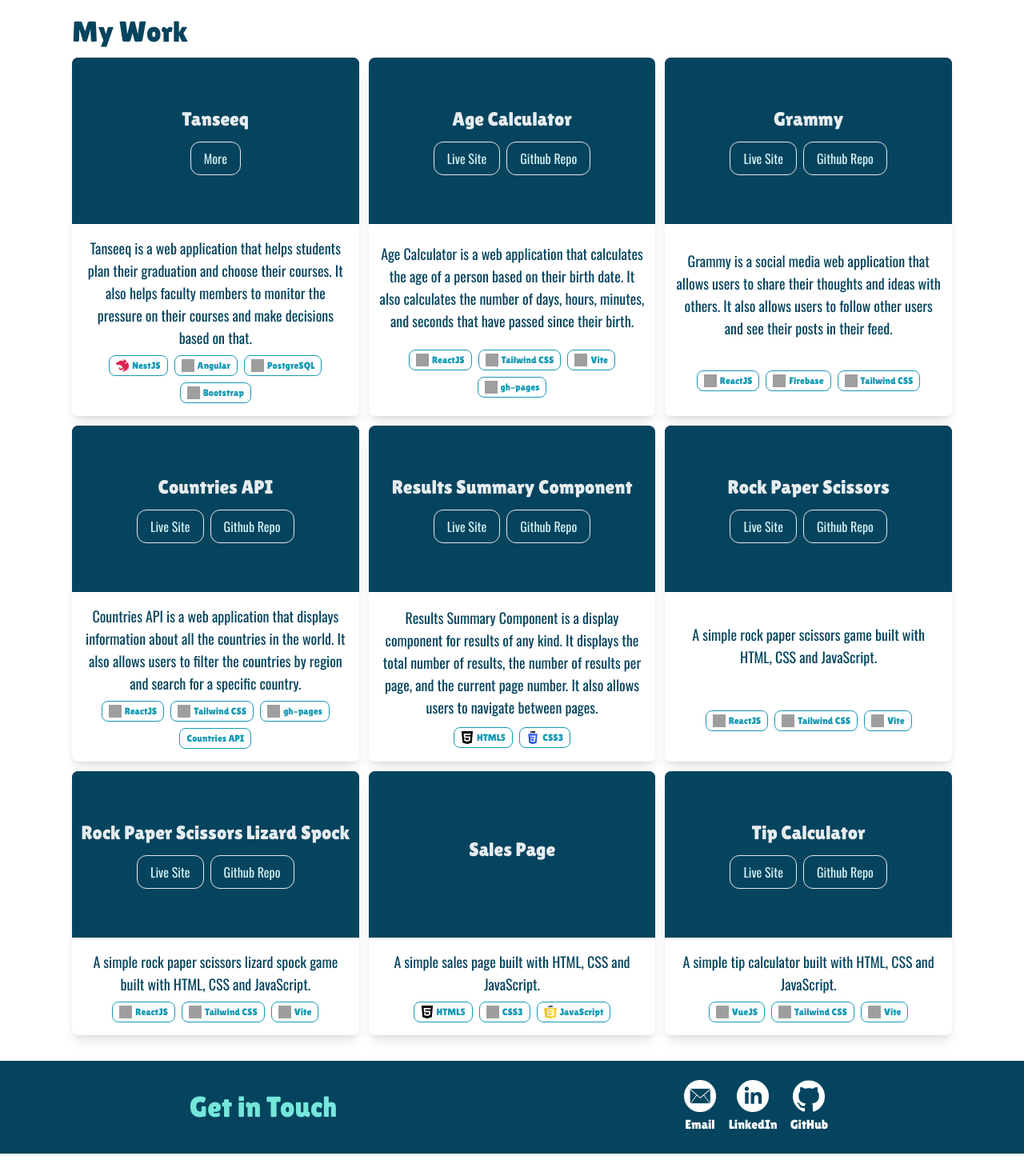
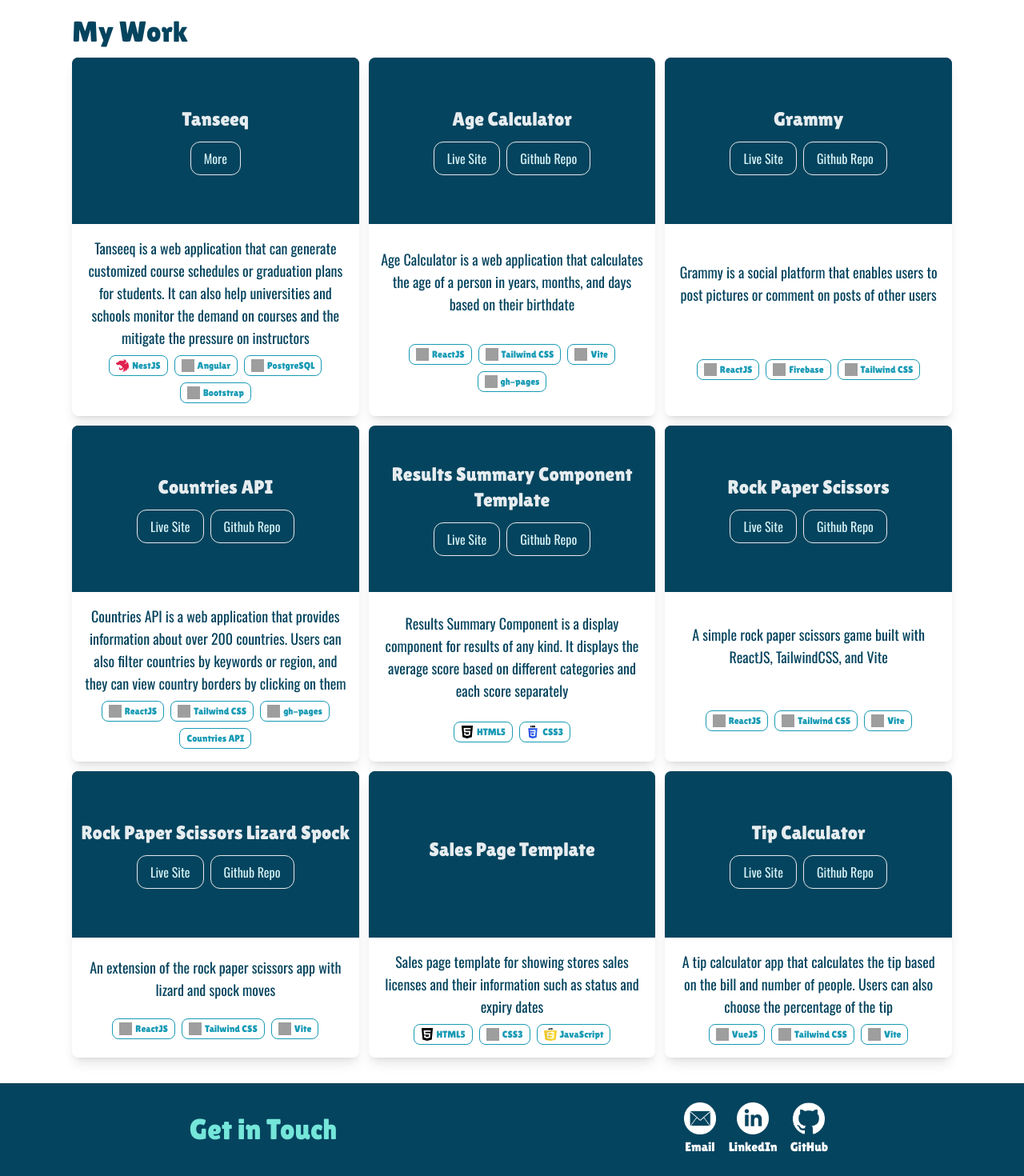
Before and after one commit to Yazeed-Idris/yazeed-idris-portfolio, a React (Vite) app: page / in a window 1280 px wide. Shown: the part 1080-2550 px from the top of the page at 80% size. Before the commit the page ends 2522 px from the top, so only its background shows below. Built offline with nearby package versions, Linux system fonts and the light colour scheme; grey boxes are pictures that could not be loaded.

Commit message:
- Changed project descriptions and data

```diff
--- a/src/data/data.js
+++ b/src/data/data.js
@@ -150,7 +150,7 @@ export const data ={
                 "./projects_assets/tanseeq/Generate New Plan.png",
                 "./projects_assets/tanseeq/Generated Plan (edit).png"
             ],
-            description: "Tanseeq is a web application that helps students plan their graduation and choose their courses. It also helps faculty members to monitor the pressure on their courses and make decisions based on that.",
+            description: "Tanseeq is a web application that can generate customized course schedules or graduation plans for students. It can also help universities and schools monitor the demand on courses and the mitigate the pressure on instructors",
             more_link: "https://docs.google.com/presentation/d/1yKt9N3Jw3c3S5lC8Ec9elELolN-5YyDt/edit?usp=share_link&ouid=101325767605015031540&rtpof=true&sd=true",
             used_technologies: [
                 {
@@ -182,7 +182,7 @@ export const data ={
                 "./projects_assets/age-calculator-app/desktop-view.png",
                 "./projects_assets/age-calculator-app/mobile-view.png"
             ],
-            description: "Age Calculator is a web application that calculates the age of a person based on their birth date. It also calculates the number of days, hours, minutes, and seconds that have passed since their birth.",
+            description: "Age Calculator is a web application that calculates the age of a person in years, months, and days based on their birthdate",
             live_site_link: "https://yazeed-idris.github.io/age-calculator-app",
             github_repo_link: "https://github.com/Yazeed-Idris/age-calculator-app",
             used_technologies: [
@@ -217,7 +217,7 @@ export const data ={
                 "./projects_assets/grammy/grammy signup.PNG",
                 "./projects_assets/grammy/grammy create post.PNG"
             ],
-            description: "Grammy is a social media web application that allows users to share their thoughts and ideas with others. It also allows users to follow other users and see their posts in their feed.",
+            description: "Grammy is a social platform that enables users to post pictures or comment on posts of other users",
             live_site_link: "https://yazeed-idris.github.io/grammy/",
             github_repo_link: "https://github.com/Yazeed-Idris/grammy",
             used_technologies: [
@@ -249,7 +249,7 @@ export const data ={
                 "./projects_assets/rest-countries-api/mobile-dark-main.png",
                 "./projects_assets/rest-countries-api/mobile-dark-info.png"
             ],
-            description: "Countries API is a web application that displays information about all the countries in the world. It also allows users to filter the countries by region and search for a specific country.",
+            description: "Countries API is a web application that provides information about over 200 countries. Users can also filter countries by keywords or region, and they can view country borders by clicking on them",
             live_site_link: "https://yazeed-idris.github.io/rest-countries-api-with-color-theme-switcher/",
             github_repo_link: "https://github.com/Yazeed-Idris/rest-countries-api-with-color-theme-switcher",
             used_technologies: [
@@ -275,13 +275,13 @@ export const data ={
             ]
         },
         {
-            title: "Results Summary Component",
+            title: "Results Summary Component Template",
             image_url: "./projects_assets/results-summary-component/desktop-main.png",
             image_urls: [
                 "./projects_assets/results-summary-component/desktop-main.png",
                 "./projects_assets/results-summary-component/mobile-main.png"
             ],
-            description: "Results Summary Component is a display component for results of any kind. It displays the total number of results, the number of results per page, and the current page number. It also allows users to navigate between pages.",
+            description: "Results Summary Component is a display component for results of any kind. It displays the average score based on different categories and each score separately",
             live_site_link: "https://yazeed-idris.github.io/results-summary-component/",
             github_repo_link: "https://github.com/Yazeed-Idris/results-summary-component",
             used_technologies: [
@@ -308,7 +308,7 @@ export const data ={
                 "./projects_assets/rock-paper-scissors/rock-paper-scissors-desktop-rules.png",
                 "./projects_assets/rock-paper-scissors/rock-paper-scissors-mobile-rules.png"
             ],
-            description: "A simple rock paper scissors game built with HTML, CSS and JavaScript.",
+            description: "A simple rock paper scissors game built with ReactJS, TailwindCSS, and Vite",
             live_site_link: "https://yazeed-idris.github.io/rock-paper-scissors-production/",
             github_repo_link: "https://github.com/Yazeed-Idris/rock-paper-scissors",
             used_technologies: [
@@ -340,7 +340,7 @@ export const data ={
                 "./projects_assets/rock-paper-scissors-lizard-spock/rock-paper-scissors-lizard-spock-desktop-rules.png",
                 "./projects_assets/rock-paper-scissors-lizard-spock/rock-paper-scissors-lizard-spock-mobile-rules.png"
             ],
-            description: "A simple rock paper scissors lizard spock game built with HTML, CSS and JavaScript.",
+            description: "An extension of the rock paper scissors app with lizard and spock moves",
             live_site_link: "https://yazeed-idris.github.io/rock-paper-scissors-lizard-spock-production/",
             github_repo_link: "https://github.com/Yazeed-Idris/rock-paper-scissors/tree/rock-paper-scissors-lizard-spock",
             used_technologies: [
@@ -362,13 +362,13 @@ export const data ={
             ]
         },
         {
-            title: "Sales Page",
+            title: "Sales Page Template",
             image_url: "./projects_assets/sales-demo/sales-demo-desktop.PNG",
             image_urls: [
                 "./projects_assets/sales-demo/sales-demo-desktop.PNG",
                 "./projects_assets/sales-demo/sales-demo-mobile.PNG"
             ],
-            description: "A simple sales page built with HTML, CSS and JavaScript.",
+            description: "Sales page template for showing stores sales licenses and their information such as status and expiry dates",
             used_technologies: [
                 {
                     name: "HTML5",
@@ -394,7 +394,7 @@ export const data ={
                 "./projects_assets/tip-calculator-app/desktop-main.png",
                 "./projects_assets/tip-calculator-app/mobile-main.png"
             ],
-            description: "A simple tip calculator built with HTML, CSS and JavaScript.",
+            description: "A tip calculator app that calculates the tip based on the bill and number of people. Users can also choose the percentage of the tip",
             live_site_link: "https://yazeed-idris.github.io/tip-calculator-app/",
             github_repo_link: "https://github.com/Yazeed-Idris/tip-calculator-app",
             used_technologies: [
```
